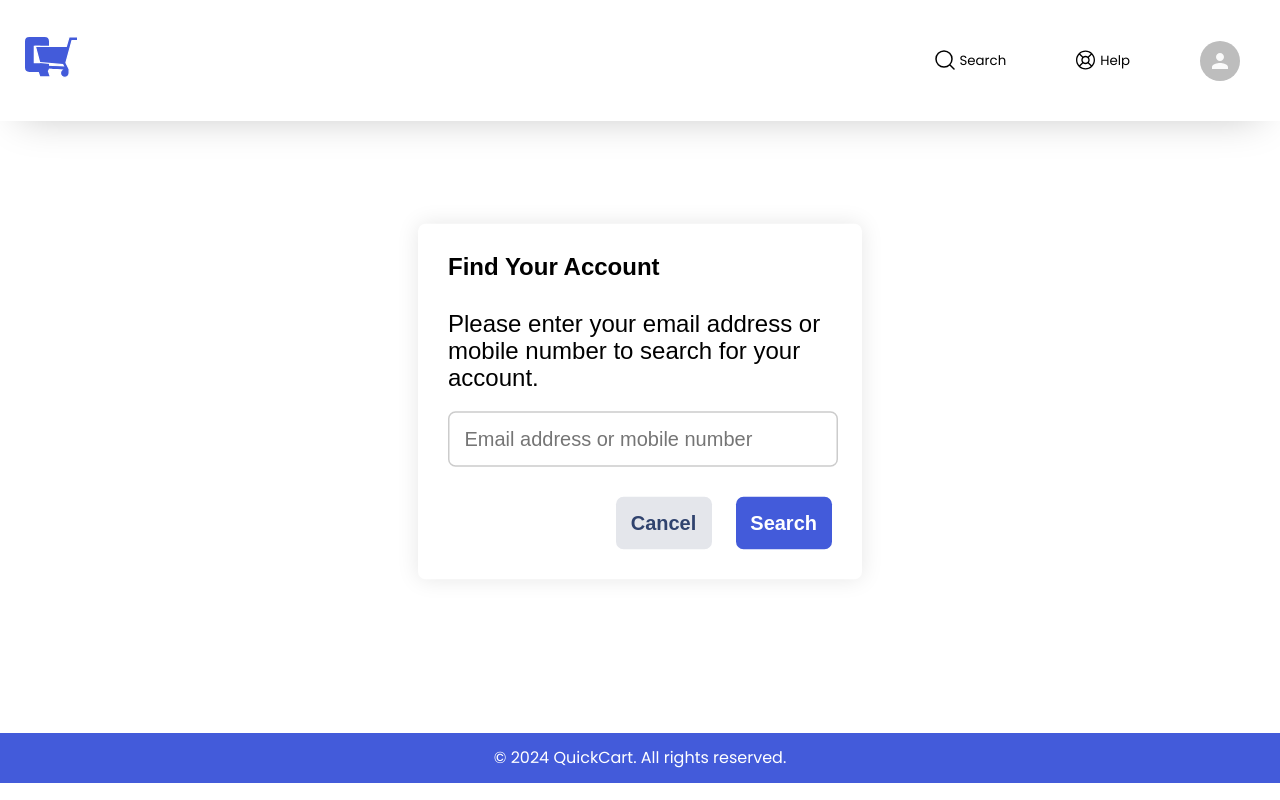
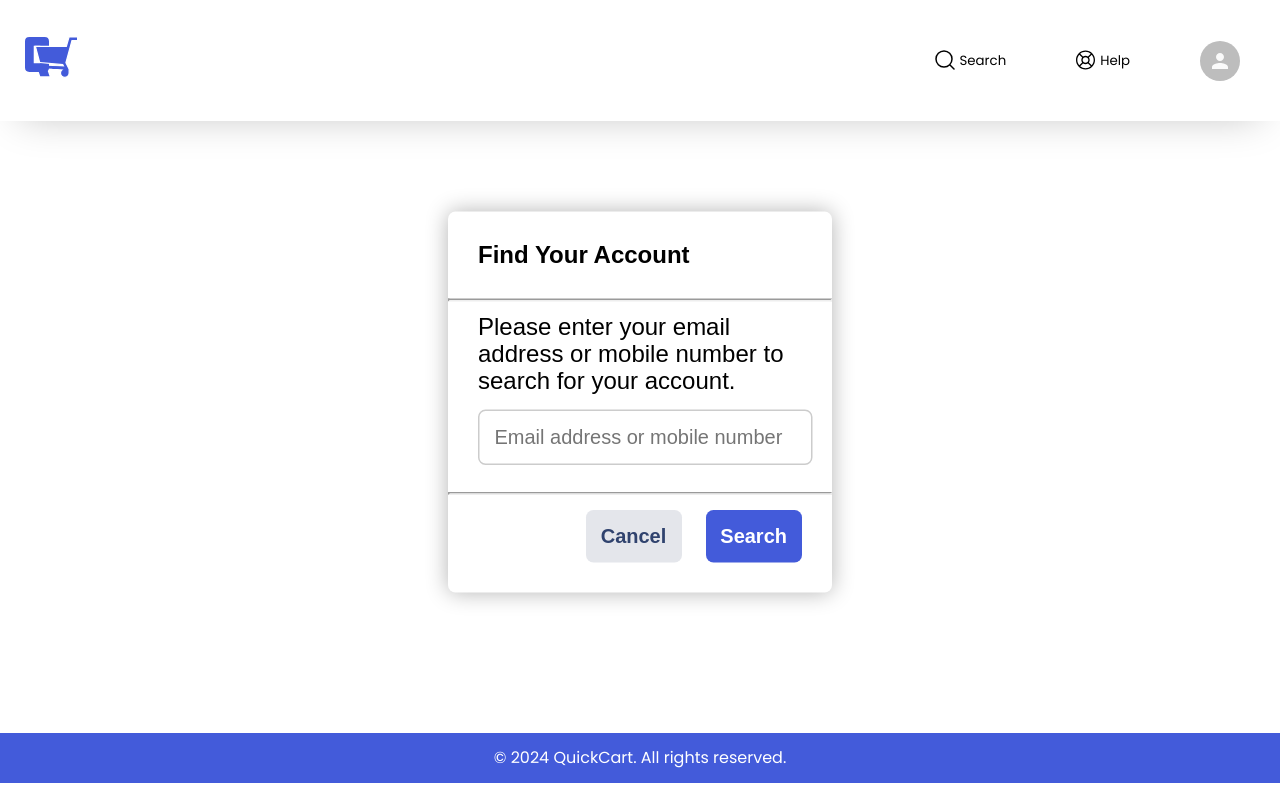
Before and after one commit to edwineas/QuickCart, a React (Create React App) app: page /forgot-password in a window 1280 px wide. Built offline with nearby package versions, Linux system fonts and the light colour scheme.

Commit message:
modified forgot password

```diff
--- a/src/pages/Register/ForgotPassword.css
+++ b/src/pages/Register/ForgotPassword.css
@@ -8,10 +8,10 @@
 
 .forgot-container {
   background-color: white;
-  padding: 20px;
+  padding: 0px;
   border-radius: 5px;
   width: 20%;
-  box-shadow: 0px 0px 15px rgba(0, 0, 0, 0.1);
+  box-shadow: 0px 0px 15px rgba(0, 0, 0, 0.3);
   transform: scale(1.5);
 }
 
@@ -19,10 +19,12 @@
   text-align: left;
   margin-bottom: 20px;
   font-weight: bold;
+  padding: 20px 20px 0px 20px;
 }
 
 .forgotpara {
   margin-bottom: 3px;
+  padding: 0px 20px 0px 20px;
 }
 
 .forgotinput {
@@ -32,6 +34,7 @@
   margin-bottom: 10px;
   border-radius: 5px;
   border: 1px solid #ccc;
+
 }
 
 .searchbutton {
@@ -59,6 +62,7 @@
   display: flex;
   justify-content: end;
   gap: 1rem;
+  padding: 0px 20px 20px 20px;
 }
 
 p {
--- a/src/pages/Register/ForgotPassword.jsx
+++ b/src/pages/Register/ForgotPassword.jsx
@@ -19,11 +19,13 @@ function ForgotPassword() {
             <div className='forgothead'>
                 Find Your Account
             </div>
+            <hr></hr>
             <div className='forgotpara'>
             <p>Please enter your email address or mobile number to search for your account.</p>
+            <input type='text' className='forgotinput' placeholder='Email address or mobile number'></input>
             </div>
-            <input type='text' className='forgotinput' placeholder='Email address or mobile number'></input>
 
+            <hr></hr>
             <div className='forgot-btns'>
                 <button className='cancelbutton' onClick={handleSubmit} >Cancel</button>
                 <button className='searchbutton'>Search</button>
--- a/src/pages/index.js
+++ b/src/pages/index.js
@@ -16,4 +16,4 @@ export { default as CartList } from './CartList/CartList';
 export { default as Inventory } from './Inventory/Inventory';
 export { default as OrderDetails } from './OrderDetails/OrderDetails';
 export { default as ShopkeeperDashboard } from './ShopkeeperDashboard/ShopkeeperDashboard';
-export { default as ForgotPassword } from './Register/ForgotPassword'
+export { default as ForgotPassword } from './Register/ForgotPassword';
```
